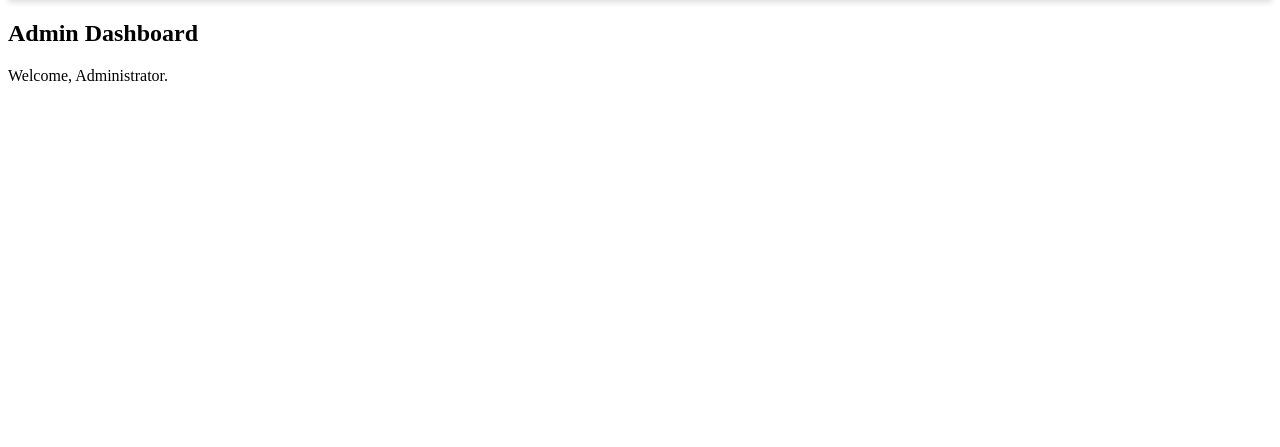
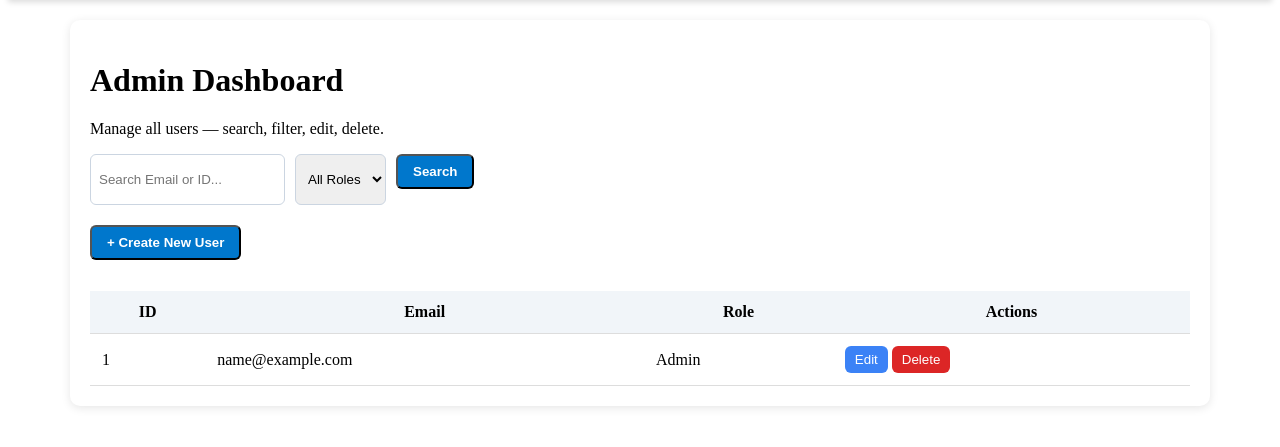
Before and after one commit to Sharusiva/rental_management_app, a PHP site: page /dashboard.php in a window 1280 px wide. Shown: the part 87-534 px from the top of the page. Run offline with PHP 8.4, Linux system fonts and the light colour scheme; the visitor is signed in with stand-in values (Sample User, id 1); tables that the repository leaves empty or names only in its code hold one stand-in row (values such as "Sample post").

Commit message:
Added Admin related stuff the ADMIN has full CRUD responsibilities.

```diff
--- a/dashboard.php
+++ b/dashboard.php
@@ -39,7 +39,7 @@ $role = $_SESSION['role'];
   <ul class="sidebar-menu">
     <?php // Links are all correct from the root folder ?>
     <?php if ($role == 'admin'): ?>
-      <li><a href="roles/admin.php">Admin Panel</a></li>
+      <li><a href="#">System Logs</a></li>
     <?php elseif ($role == 'landlord'): ?>
       <li><a href="roles/landlord/calender.php">My Calender</a></li>
       <li><a href="roles/landlord/payments.php">Payments</a></li>
@@ -70,8 +70,7 @@ $role = $_SESSION['role'];
             break;
 
         case 'admin':
-            // include('roles/admin/admin_content.php');
-            echo '<h2> Admin Dashboard</h2><p>Welcome, Administrator.</p>';
+            include('roles/admin/admin_dashboard.php');
             break;
 
         case 'tenant':
--- a/roles/admin/admin_dashboard.php
+++ b/roles/admin/admin_dashboard.php
@@ -0,0 +1,331 @@
+<?php
+// IMPORTANT: NO session_start() here
+// dashboard.php already includes auth + db connection
+
+// Prevent direct access
+if (!isset($_SESSION['role']) || $_SESSION['role'] !== 'admin') {
+    die("Unauthorized access.");
+}
+
+// ----------------------
+// DELETE USER
+// ----------------------
+$delete_msg = "";
+if ($_SERVER['REQUEST_METHOD'] === 'POST' && isset($_POST['delete_user'])) {
+    $id = (int)$_POST['delete_user'];
+
+    $stmt = $conn->prepare("DELETE FROM Users WHERE UserID = ?");
+    $stmt->bind_param("i", $id);
+
+    if ($stmt->execute()) {
+        $delete_msg = "User #$id deleted successfully.";
+    } else {
+        $delete_msg = "Error deleting user.";
+    }
+}
+
+// ----------------------
+// SEARCH + FILTER LOGIC
+// ----------------------
+$search      = $_GET['q'] ?? '';
+$role_filter = $_GET['role'] ?? '';
+
+$query = "SELECT UserID, Email, Role FROM Users WHERE 1";
+
+if ($search !== '') {
+    $query .= " AND (Email LIKE '%$search%' OR UserID LIKE '%$search%')";
+}
+
+if ($role_filter !== '') {
+    $query .= " AND Role = '$role_filter'";
+}
+
+$query .= " ORDER BY UserID ASC";
+
+$users = $conn->query($query);
+?>
+
+<!DOCTYPE html>
+<html>
+<head>
+<link rel="stylesheet" href="../../assets/style.css">
+
+<style>
+.admin-box {
+    max-width: 1100px;
+    margin: 20px auto;
+    background: white;
+    padding: 20px;
+    border-radius: 10px;
+    box-shadow: 0px 2px 10px rgba(0,0,0,0.1);
+}
+
+.search-row {
+    display: flex;
+    gap: 10px;
+    margin-bottom: 20px;
+}
+
+.search-row input, .search-row select {
+    padding: 8px;
+    border-radius: 6px;
+    border: 1px solid #cbd5e1;
+}
+
+table {
+    width: 100%;
+    border-collapse: collapse;
+    margin-top: 15px;
+}
+th, td {
+    padding: 12px;
+    border-bottom: 1px solid #ddd;
+}
+th {
+    background: #f1f5f9;
+}
+
+.btn-delete {
+    background: #dc2626;
+    color: white;
+    padding: 6px 10px;
+    border: none;
+    border-radius: 6px;
+}
+.btn-delete:hover { background: #b91c1c; }
+
+.btn-edit {
+    background: #3b82f6;
+    color: white;
+    padding: 6px 10px;
+    border: none;
+    border-radius: 6px;
+}
+.btn-edit:hover { background: #1e40af; }
+
+.msg {
+    padding: 10px;
+    background: #d1fae5;
+    border-left: 4px solid #10b981;
+    margin-bottom: 15px;
+}
+
+/* Modal styling */
+.modal {
+    display: none;
+    position: fixed;
+    inset: 0;
+    background: rgba(0,0,0,0.45);
+    justify-content: center;
+    align-items: center;
+    z-index: 2000;
+}
+.modal-content {
+    width: 450px;
+    background: white;
+    padding: 25px;
+    border-radius: 14px;
+    box-shadow: 0 8px 24px rgba(0,0,0,0.2);
+    position: relative;
+}
+.close {
+    position: absolute;
+    top: 12px;
+    right: 15px;
+    font-size: 1.4rem;
+    cursor: pointer;
+}
+
+.modal-form input, .modal-form select {
+    padding: 10px;
+    border-radius: 6px;
+    border: 1px solid #cbd5e1;
+    width: 100%;
+}
+.btn-primary {
+    padding: 10px;
+    background: #0077cc;
+    border: none;
+    color: white;
+    border-radius: 8px;
+    font-size: 15px;
+}
+.btn-primary:hover { background: #005fa3; }
+
+.role-section {
+    background: #f1f5ff;
+    padding: 10px;
+    border-radius: 6px;
+    margin-top: 10px;
+}
+</style>
+</head>
+
+<body>
+
+<div class="admin-box">
+    <h1>Admin Dashboard</h1>
+    <p>Manage all users — search, filter, edit, delete.</p>
+
+    <?php if ($delete_msg): ?>
+        <div class="msg"><?= $delete_msg; ?></div>
+    <?php endif; ?>
+
+    <form method="get">
+        <div class="search-row">
+            <input type="text" name="q" placeholder="Search Email or ID..." value="<?= htmlspecialchars($search) ?>">
+
+            <select name="role">
+                <option value="">All Roles</option>
+                <option value="admin"    <?= $role_filter==='admin'?'selected':'' ?>>Admin</option>
+                <option value="tenant"   <?= $role_filter==='tenant'?'selected':'' ?>>Tenant</option>
+                <option value="landlord" <?= $role_filter==='landlord'?'selected':'' ?>>Landlord</option>
+                <option value="staff"    <?= $role_filter==='staff'?'selected':'' ?>>Staff</option>
+            </select>
+
+            <button class="btn-return">Search</button>
+        </div>
+    </form>
+
+    <button class="btn-return" onclick="openCreateModal()">+ Create New User</button>
+
+    <table>
+        <tr>
+            <th>ID</th>
+            <th>Email</th>
+            <th>Role</th>
+            <th>Actions</th>
+        </tr>
+
+        <?php while ($u = $users->fetch_assoc()): ?>
+            <tr>
+                <td><?= $u['UserID'] ?></td>
+                <td><?= $u['Email'] ?></td>
+                <td><?= ucfirst($u['Role']) ?></td>
+                <td>
+                    <button class="btn-edit"
+                        onclick="openEditModal(<?= $u['UserID'] ?>, '<?= $u['Email'] ?>', '<?= $u['Role'] ?>')">
+                        Edit
+                    </button>
+
+                    <form method="post" style="display:inline;"
+                        onsubmit="return confirm('Delete this user?');">
+                        <input type="hidden" name="delete_user" value="<?= $u['UserID'] ?>">
+                        <button class="btn-delete">Delete</button>
+                    </form>
+                </td>
+            </tr>
+        <?php endwhile; ?>
+
+    </table>
+</div>
+
+<!-- CREATE USER MODAL -->
+<div id="createModal" class="modal">
+  <div class="modal-content">
+    <span class="close" onclick="closeCreateModal()">&times;</span>
+    <h2>Create User</h2>
+
+    <form method="post" action="roles/admin/user_create.php" class="modal-form">
+        <label>Email:</label>
+        <input type="email" name="email" required>
+
+        <label>Password:</label>
+        <input type="password" name="password" required>
+
+        <label>Role:</label>
+        <select name="role" id="createRoleSelect" onchange="toggleCreateRoleFields()" required>
+            <option value="">Select</option>
+            <option value="tenant">Tenant</option>
+            <option value="landlord">Landlord</option>
+            <option value="staff">Staff</option>
+            <option value="admin">Admin</option>
+        </select>
+
+        <div id="createRoleFields"></div>
+
+        <button class="btn-primary">Create</button>
+    </form>
+  </div>
+</div>
+
+<!-- EDIT MODAL -->
+<div id="editModal" class="modal">
+  <div class="modal-content">
+    <span class="close" onclick="closeEditModal()">&times;</span>
+
+    <h2>Edit User</h2>
+
+    <form method="post" action="roles/admin/user_edit.php" class="modal-form">
+        <input type="hidden" id="editUserID" name="user_id">
+
+        <label>Email:</label>
+        <input type="email" id="editEmail" name="email" required>
+
+        <label>New Password (optional):</label>
+        <input type="password" name="password">
+
+        <label>Role:</label>
+        <select id="editRoleSelect" name="role" onchange="toggleEditRoleFields()" required>
+            <option value="tenant">Tenant</option>
+            <option value="landlord">Landlord</option>
+            <option value="staff">Staff</option>
+            <option value="admin">Admin</option>
+        </select>
+
+        <div id="editRoleFields"></div>
+
+        <button class="btn-primary">Save Changes</button>
+    </form>
+  </div>
+</div>
+
+<script>
+function openCreateModal() { document.getElementById("createModal").style.display = "flex"; }
+function closeCreateModal() { document.getElementById("createModal").style.display = "none"; }
+function openEditModal(id, email, role) {
+    document.getElementById("editModal").style.display = "flex";
+    document.getElementById("editUserID").value = id;
+    document.getElementById("editEmail").value = email;
+    document.getElementById("editRoleSelect").value = role;
+    toggleEditRoleFields();
+}
+function closeEditModal() { document.getElementById("editModal").style.display = "none"; }
+
+function toggleCreateRoleFields() {
+    const role = document.getElementById("createRoleSelect").value;
+    document.getElementById("createRoleFields").innerHTML = getRoleFields(role);
+}
+function toggleEditRoleFields() {
+    const role = document.getElementById("editRoleSelect").value;
+    document.getElementById("editRoleFields").innerHTML = getRoleFields(role);
+}
+
+function getRoleFields(role) {
+    switch (role) {
+        case "tenant":
+            return `
+                <div class="role-section">
+                    <label>Name:</label><input name="name">
+                    <label>Phone:</label><input name="phone">
+                    <label>Property ID:</label><input name="property_id" type="number">
+                </div>`;
+        case "landlord":
+            return `
+                <div class="role-section">
+                    <label>Name:</label><input name="name">
+                </div>`;
+        case "staff":
+            return `
+                <div class="role-section">
+                    <label>Name:</label><input name="name">
+                    <label>Contact Info:</label><input name="contact">
+                </div>`;
+        default:
+            return "";
+    }
+}
+</script>
+
+</body>
+</html>
```
Also changed, not shown: roles/admin/user_create.php (added, +38 -0 lines), roles/admin/user_edit.php (added, +84 -0 lines).
